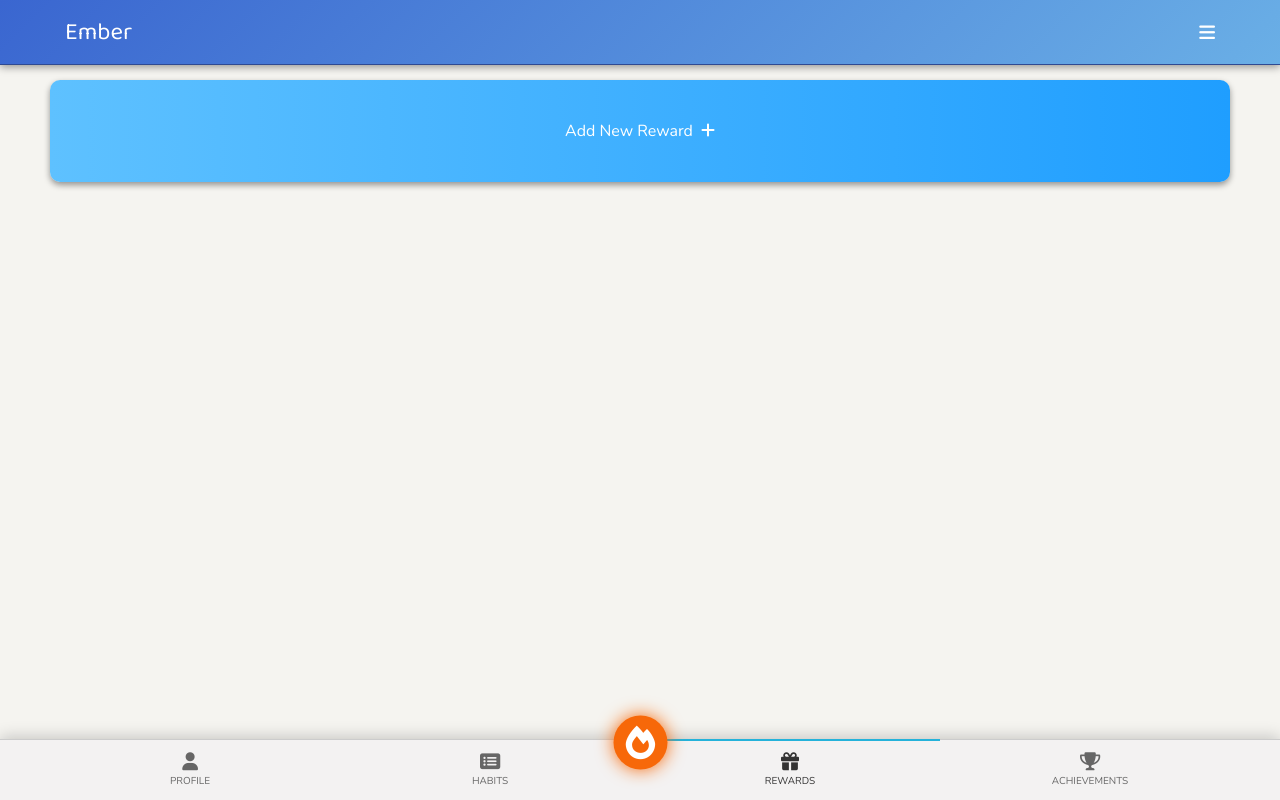
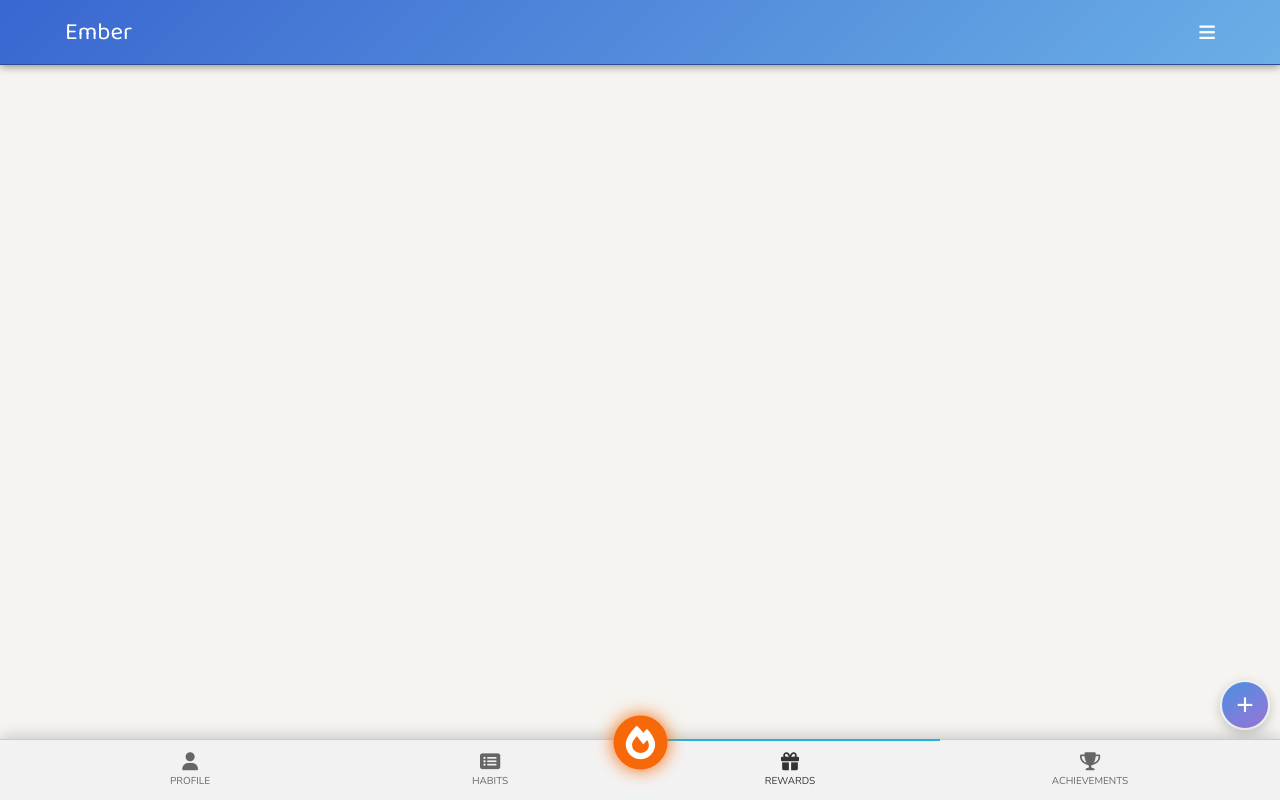
Before and after one commit to joseph-johnson27001/habit-spinner, a Vue app: page /rewards in a window 1280 px wide. Built offline with nearby package versions, Linux system fonts and the light colour scheme.

Commit message:
Floating reward button

```diff
--- /dev/null
+++ b/src/components/Rewards/FloatingRewardButton.vue
@@ -0,0 +1,59 @@
+<template>
+  <button
+    class="floating-button"
+    :class="{ clicked: isClicked }"
+    @click="handleClick"
+  >
+    +
+  </button>
+</template>
+<script>
+export default {
+  name: "FloatingHabitButton",
+  data() {
+    return {
+      isClicked: false, // Tracks if the button is clicked
+    };
+  },
+  methods: {
+    handleClick() {
+      this.isClicked = true;
+      setTimeout(() => {
+        this.isClicked = false; // Reset the animation state // Emit the event to open the modal
+      }, 100); // Match this to the animation duration (200ms)
+    },
+  },
+};
+</script>
+<style scoped>
+.floating-button {
+  position: fixed;
+  bottom: 70px;
+  right: 10px;
+  width: 50px;
+  height: 50px;
+  border-radius: 50%;
+  background: linear-gradient(145deg, #4a90e2, #9a74d6);
+  box-shadow: 0 4px 12px rgba(0, 0, 0, 0.2);
+  display: flex;
+  justify-content: center;
+  align-items: center;
+  font-size: 30px;
+  color: #fff;
+  border: none;
+  cursor: pointer;
+  z-index: 1000;
+  border: 2px solid #eee;
+  transition: transform 0.1s linear, box-shadow 0.1s ease-in-out;
+}
+
+.floating-button:focus {
+  outline: none;
+}
+
+/* Animation feedback for button click */
+.floating-button.clicked {
+  transform: scale(0.9); /* Slightly shrink */
+  box-shadow: 0 2px 6px rgba(0, 0, 0, 0.2); /* Reduce shadow to create depth */
+}
+</style>
--- a/src/views/RewardsPage.vue
+++ b/src/views/RewardsPage.vue
@@ -13,8 +13,10 @@
       />
     </div>
 
+    <!-- Floating Button -->
+    <FloatingRewardButton @click="showAddRewardDialog" />
     <!-- New Reward Card -->
-    <NewRewardCard @add="showAddRewardDialog" />
+    <!-- <NewRewardCard @add="showAddRewardDialog" /> -->
 
     <!-- Edit Reward Modal -->
     <EditRewardModal
@@ -33,18 +35,20 @@
 
 <script>
 import RewardCard from "@/components/Rewards/RewardCard.vue";
-import NewRewardCard from "@/components/Rewards/NewRewardCard.vue";
+// import NewRewardCard from "@/components/Rewards/NewRewardCard.vue";
 import AddNewRewardModal from "@/components/Rewards/AddNewRewardModal.vue";
 import EditRewardModal from "@/components/Rewards/EditRewardModal.vue";
 import { mapGetters, mapActions } from "vuex";
+import FloatingRewardButton from "@/components/Rewards/FloatingRewardButton.vue";
 
 export default {
   name: "RewardsPage",
   components: {
     RewardCard,
-    NewRewardCard,
+    // NewRewardCard,
     AddNewRewardModal,
     EditRewardModal,
+    FloatingRewardButton,
   },
   data() {
     return {
@@ -88,6 +92,6 @@ export default {
 
 <style scoped>
 .rewards-page {
-  padding: 0px 10px;
+  padding: 0px 10px 120px 10px;
 }
 </style>
```
